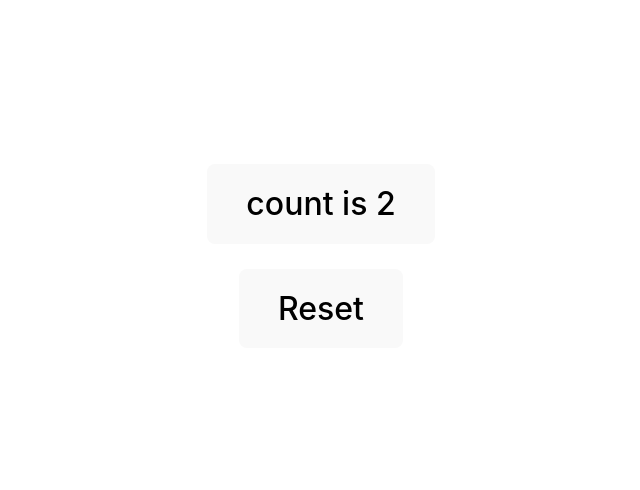
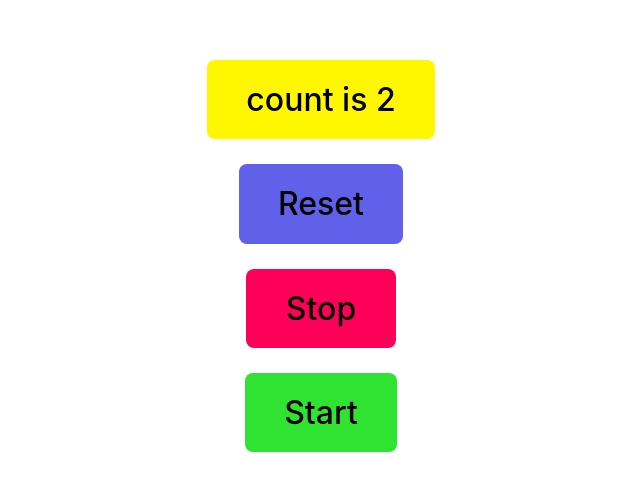
Before and after one commit to proteanmetamorphoses/Week-11HW, a React (Vite) app: page / in a window 1280 px wide. Shown: the part 152-642 px from the top of the page, without its empty margins (319-959 px from the left). Built offline with nearby package versions, Linux system fonts and the light colour scheme.

Commit message:
Stop, start, reset buttons added and styled

```diff
--- a/src/App.css
+++ b/src/App.css
@@ -8,5 +8,19 @@
 }
 
 .button-1 {
-  font-size: 32px
+  font-size: 32px;
+  background-color: rgb(255, 247, 0);
 }
+.stopButton-1 {
+  font-size: 32px;
+  background-color: rgb(255, 0, 89);
+}
+.startButton-1 {
+  font-size: 32px;
+  background-color: rgb(48, 227, 48);
+}
+
+.resetButton-1 {
+  font-size: 32px;
+  background-color: rgb(96, 96, 235);
+}
--- a/src/App.jsx
+++ b/src/App.jsx
@@ -3,15 +3,22 @@ import './App.css'
 
 function App() {
   const [counter, setCount] = useState(0);
+  const [running, setRunning] = useState(true);
 
   useEffect(() => {
     console.log("useEffect starting");
     const interval = setInterval(() => {
       setCount(counter + 1);
-  }, 3000);
+    }, 3000);
+    if(running){
+      return () => clearInterval(interval);
+    }else{
+      clearTimeout(interval);
+    }
 
-  return () => clearInterval(interval);
-}, [counter]);
+
+}, [counter, running]);
+
 
 
   return (
@@ -20,8 +27,14 @@ function App() {
         <button className="button-1" onClick={() => setCount((counter) => counter + 1)}>
           count is {counter}
         </button>
-        <button className="button-1" onClick={() => setCount(() => 0)}>
+        <button className="resetButton-1" onClick={() => setCount(() => 0)}>
           Reset
+        </button>
+        <button className="stopButton-1" onClick={() => setRunning(() => false)}>
+          Stop
+        </button>
+        <button className="startButton-1" onClick={() => setRunning(() => true)}>
+          Start
         </button>
       </div>
     </>
```
